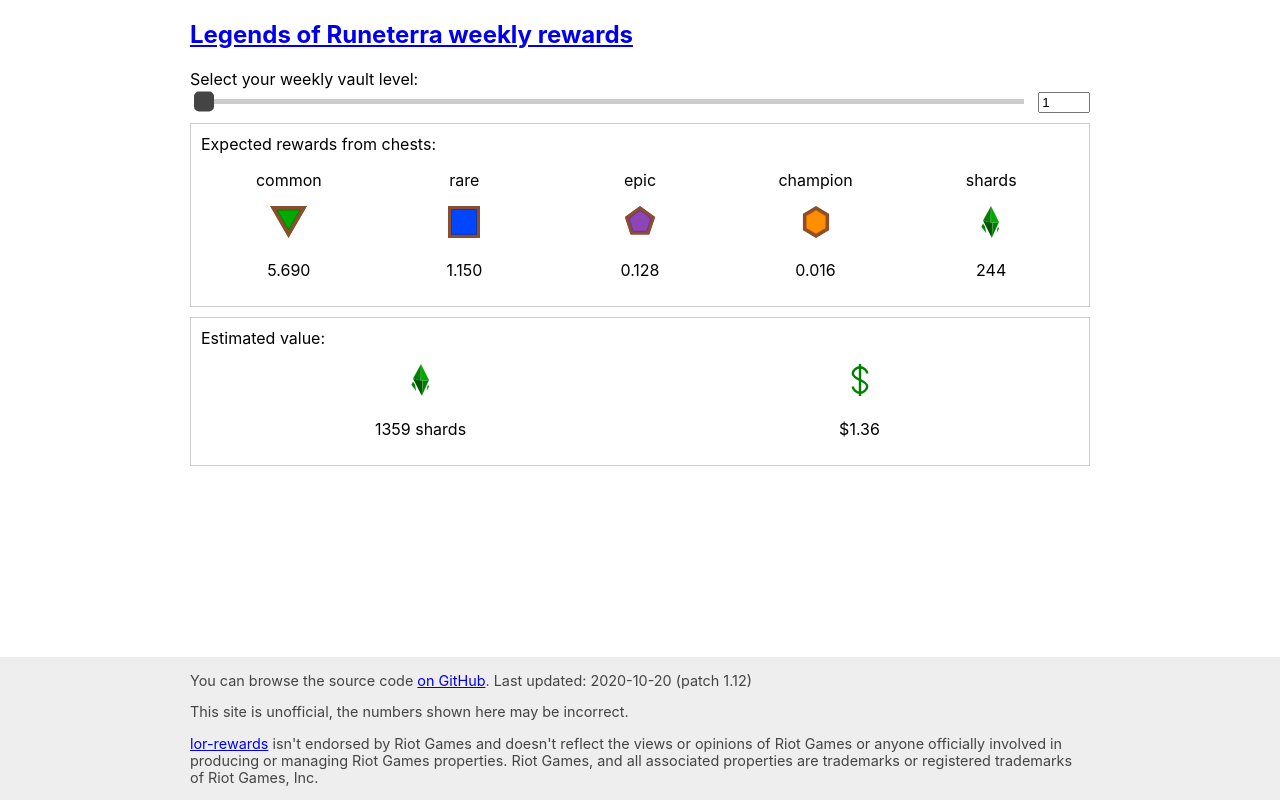
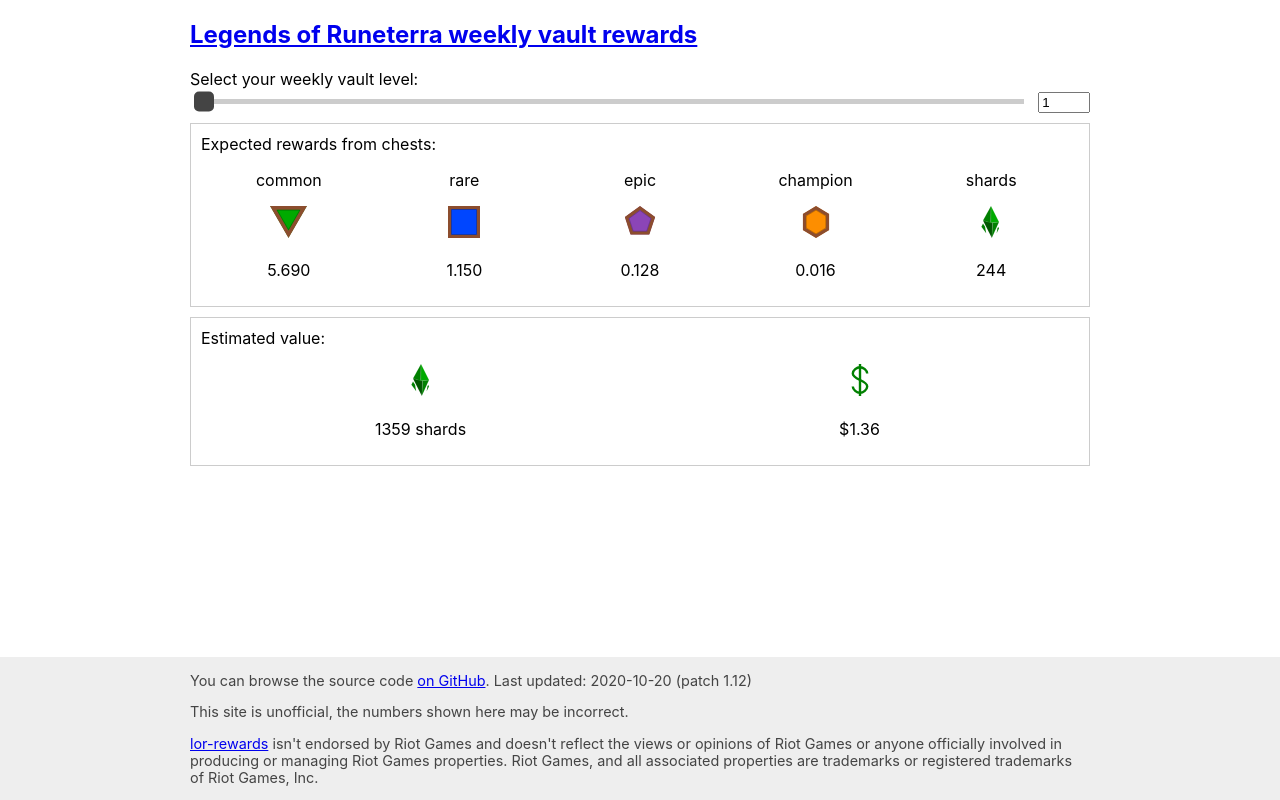
Before and after one commit to szebniok/lor-rewards, a Next.js app: page / in a window 1280 px wide. Built offline with nearby package versions, Linux system fonts and the light colour scheme.

Commit message:
Improve wording consistency

```diff
--- a/pages/index.tsx
+++ b/pages/index.tsx
@@ -19,14 +19,14 @@
         <>
             <Head>
                 <script async defer data-domain="szebniok.github.io/lor-rewards" src="https://stats.000077.xyz/js/plausible.js"></script>
-                <title>Legends of Runeterra weekly rewards</title>
-                <meta name="description" content="Legends of Runeterra weekly rewards calculator" />
+                <title>Legends of Runeterra weekly vault rewards</title>
+                <meta name="description" content="Legends of Runeterra weekly vault rewards calculator" />
             </Head>
             <nav>
                 <h1>
                     <Link href="/">
                         <a>
-                            Legends of Runeterra weekly rewards
+                            Legends of Runeterra weekly vault rewards
                         </a>
                     </Link>
                 </h1>
```
Also changed, not shown: screenshot.png, 1 other file (tests, documents, lock files or other folders).
